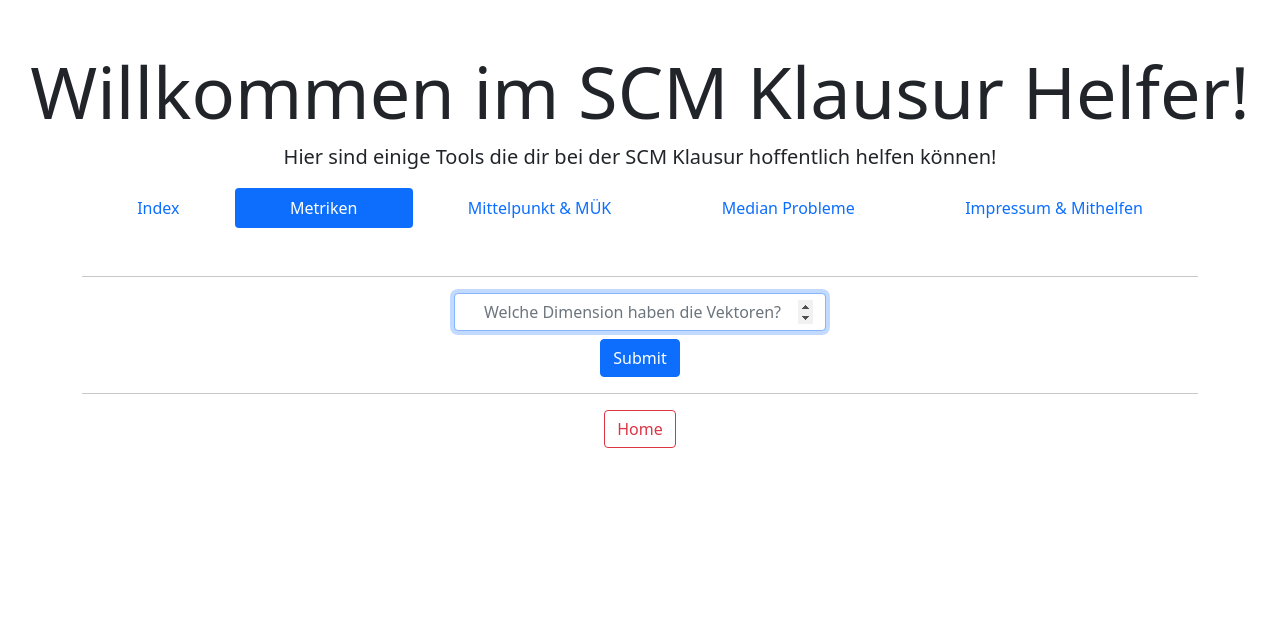
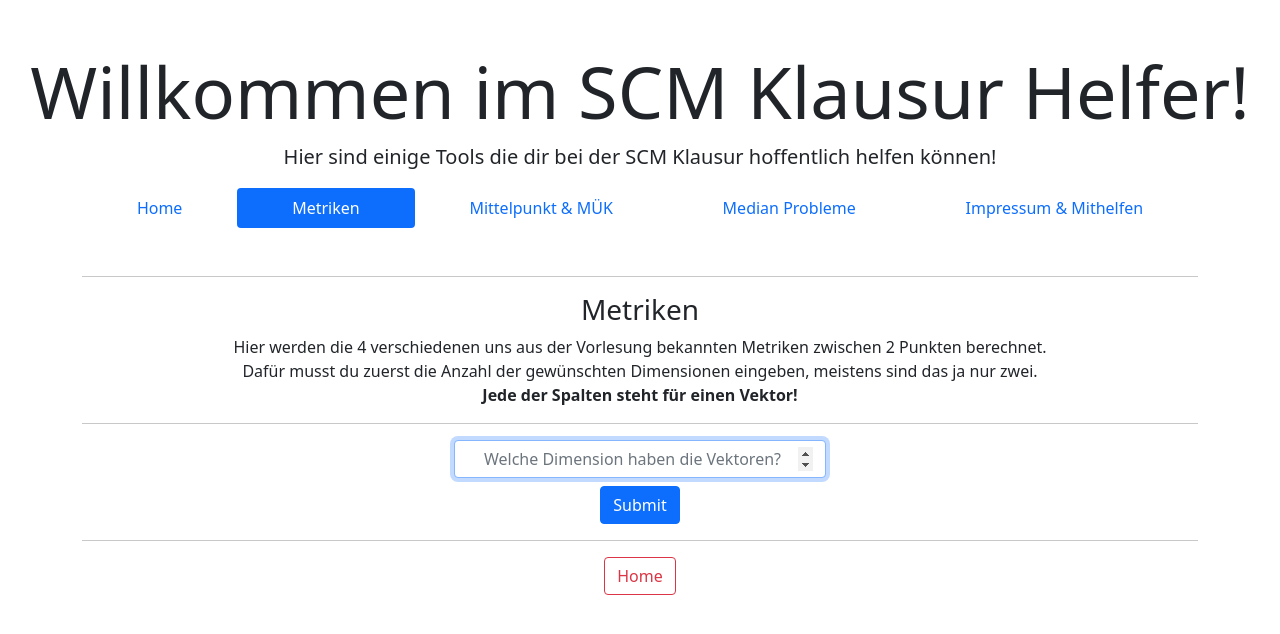
Before and after one commit to Hundsmuhlen/SCM-Rechner, a Flask app: page /metriken-dimensions in a window 1280 px wide. Shown: the top 634 px of the page. Run offline with Flask 2, Linux system fonts and the light colour scheme.

Commit message:
Noch mehr Erklärtext

```diff
--- a/templates/metriken_input.html
+++ b/templates/metriken_input.html
@@ -1,6 +1,8 @@
 {% extends "new_index.html"%}
 {% set active_page = "metriken" %}
 {% block body %}
+
+
 <form method="post" action="/metriken-results">
     {% for i in range(dimensions)%}
         <div class="row gx-5 gy-5 pb-2">
--- a/templates/metriken_settings.html
+++ b/templates/metriken_settings.html
@@ -2,6 +2,13 @@
 {% set active_page = "metriken" %}
 
 {% block body %}
+    <h3>Metriken</h3>
+    Hier werden die 4 verschiedenen uns aus der Vorlesung bekannten Metriken zwischen 2 Punkten berechnet. <br>
+    Dafür musst du zuerst die Anzahl der gewünschten Dimensionen eingeben, meistens sind das ja nur zwei. <br>
+    <b>Jede der Spalten steht für einen Vektor!</b>
+    <br>
+    <hr>
+
 <form method="post" action="/metriken-settings" class="form-inline">
     <div class="form-group col-4 mx-auto mb-2">
         <input type="number" name="dimensions" placeholder="Welche Dimension haben die Vektoren?" class="form-control mx-auto text-center" autofocus>
--- a/templates/nav_bar.html
+++ b/templates/nav_bar.html
@@ -5,7 +5,7 @@
 
 
     {% set navigation_bar = [
-        ('/', 'index', 'Index'),
+        ('/', 'index', 'Home'),
         ('/metriken-dimensions', 'metriken', 'Metriken'),
         ('/mittelpunkt-und-radius', 'mp-und-radius', 'Mittelpunkt & MÜK'),
         ('/median-settings', "median", "Median Probleme"),
```
